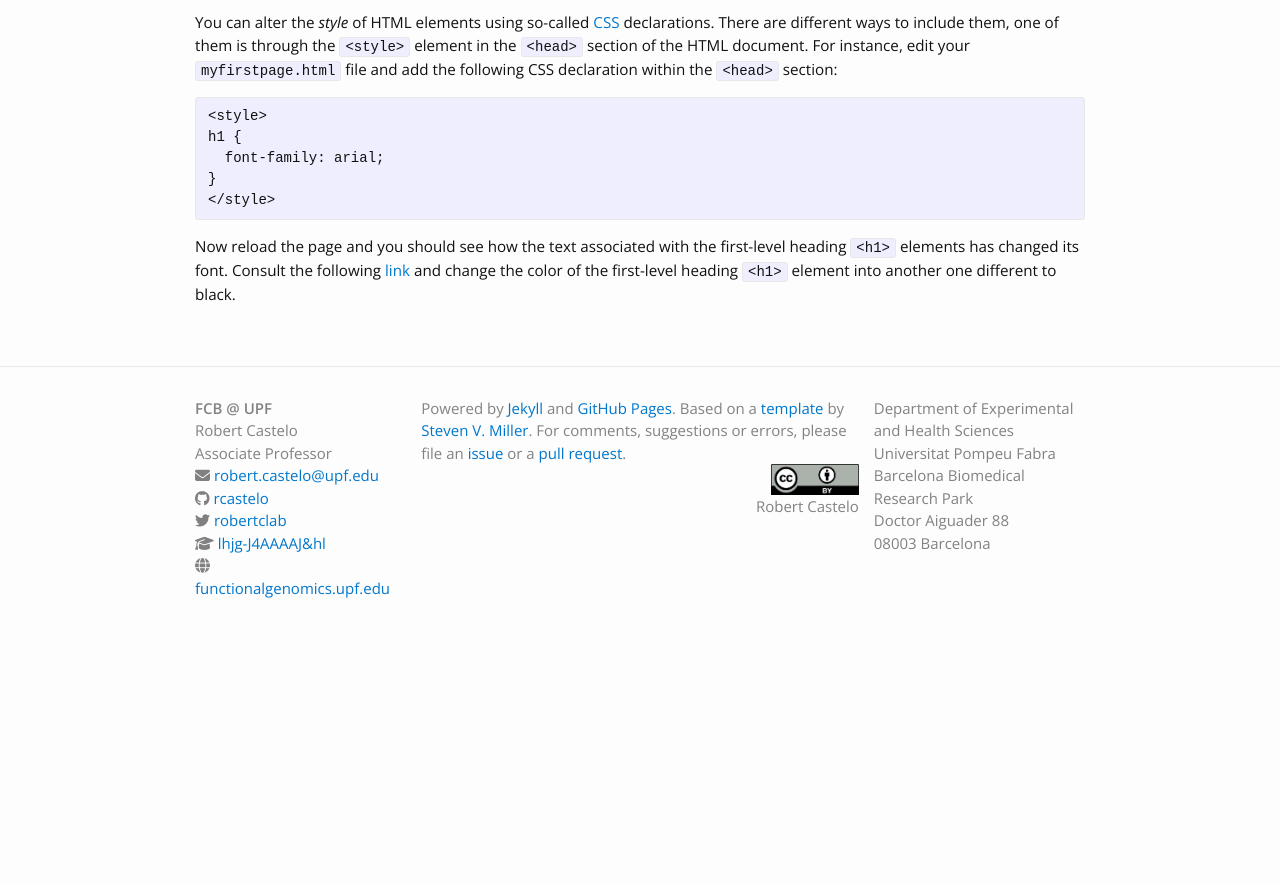
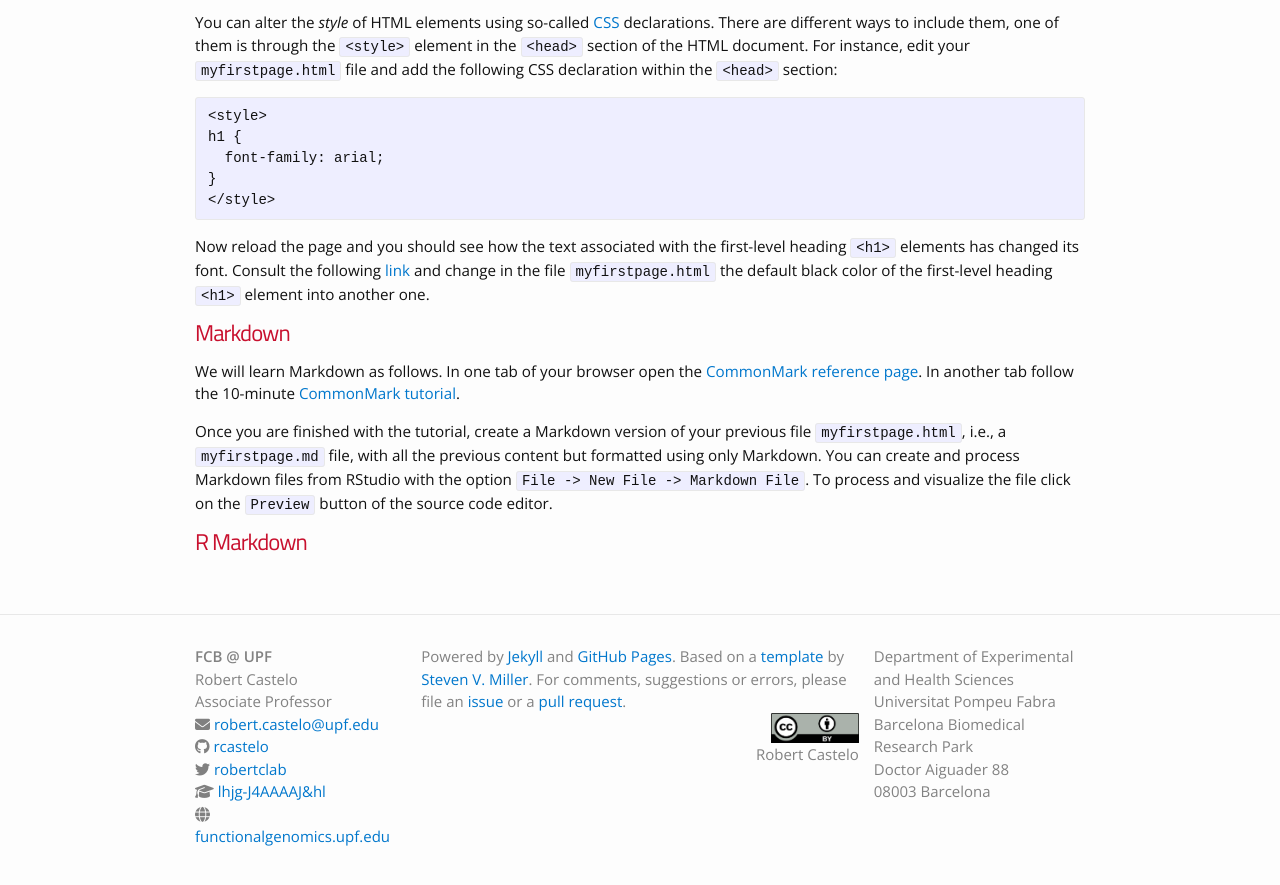
Before and after one commit to funcompbio/funcompbio.github.io, a Jekyll site: the page built from practical10/practical10.md, in a window 1280 px wide and 900 px high, scrolled down 2209 px. Shown: the top 885 px of the window. Built offline with Jekyll 4.4.1, drawn with Linux system fonts in a browser that asks for light colours; nearby versions of some CDN libraries; before the commit the page ends 2868 px from its top, so only the background shows below that.

Commit message:
Updated practical 10.

```diff
--- a/practical10/practical10.html
+++ b/practical10/practical10.html
@@ -63,4 +63,8 @@ h1 {
   font-family: arial;
 }
 &lt;/style&gt;</code></pre>
-<p>Now reload the page and you should see how the text associated with the first-level heading <code>&lt;h1&gt;</code> elements has changed its font. Consult the following <a href="https://www.w3schools.com/css/default.asp">link</a> and change the color of the first-level heading <code>&lt;h1&gt;</code> element into another one different to black.</p>
+<p>Now reload the page and you should see how the text associated with the first-level heading <code>&lt;h1&gt;</code> elements has changed its font. Consult the following <a href="https://www.w3schools.com/css/default.asp">link</a> and change in the file <code>myfirstpage.html</code> the default black color of the first-level heading <code>&lt;h1&gt;</code> element into another one.</p>
+<h1 id="markdown">Markdown</h1>
+<p>We will learn Markdown as follows. In one tab of your browser open the <a href="https://commonmark.org/help">CommonMark reference page</a>. In another tab follow the 10-minute <a href="https://commonmark.org/help/tutorial">CommonMark tutorial</a>.</p>
+<p>Once you are finished with the tutorial, create a Markdown version of your previous file <code>myfirstpage.html</code>, i.e., a <code>myfirstpage.md</code> file, with all the previous content but formatted using only Markdown. You can create and process Markdown files from RStudio with the option <code>File -&gt; New File -&gt; Markdown File</code>. To process and visualize the file click on the <code>Preview</code> button of the source code editor.</p>
+<h1 id="r-markdown">R Markdown</h1>
```
